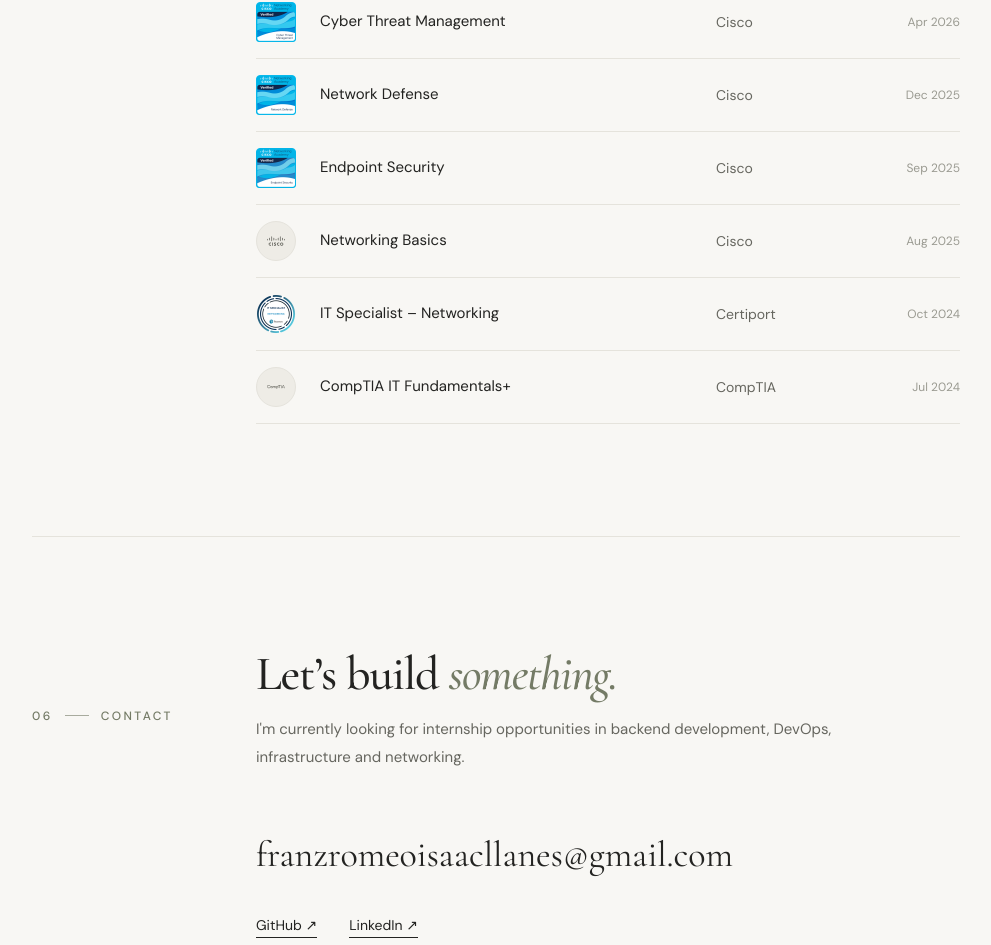
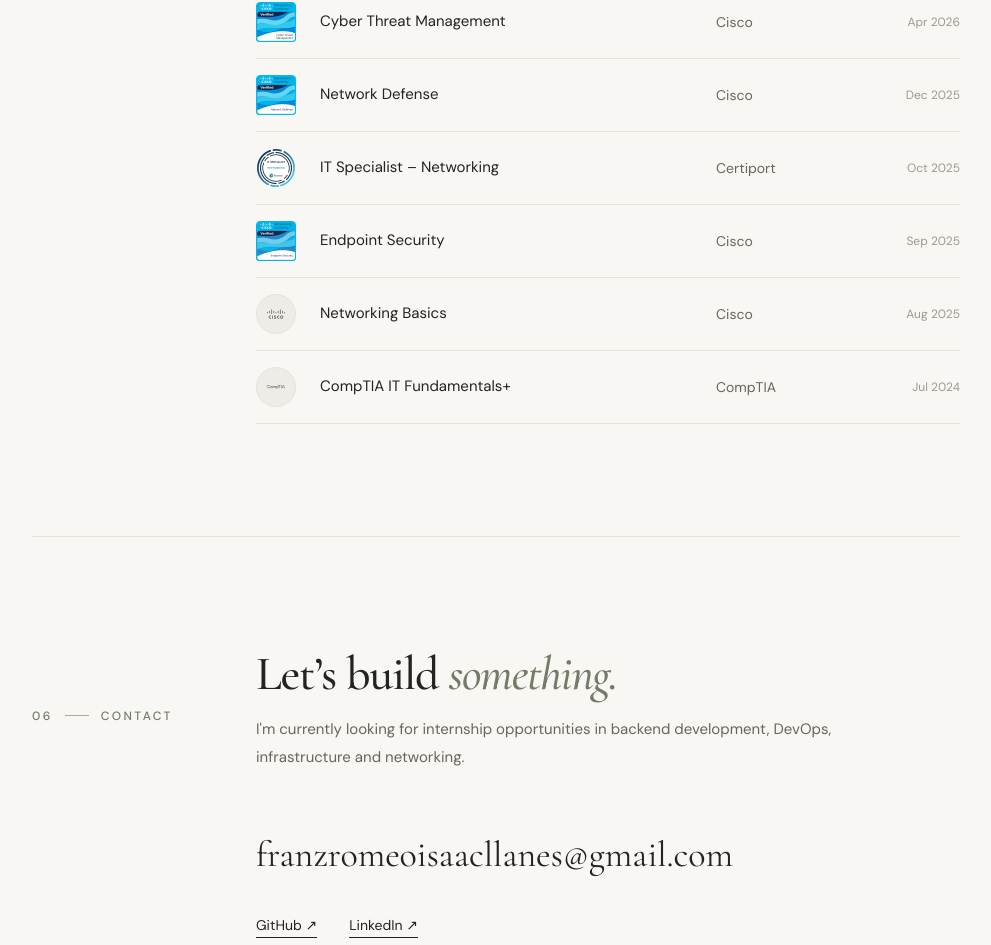
Before and after one commit to Hansaeng20/Franz_Portfolio, a React (Vite) app: page / in a window 1280 px wide. Shown: the part 5462-6407 px from the top of the page, without its empty margins (144-1135 px from the left). Built offline with nearby package versions, Linux system fonts and the light colour scheme.

Commit message:
Correct IT Specialist – Networking date to Oct 2025

```diff
--- a/src/data/portfolio.ts
+++ b/src/data/portfolio.ts
@@ -139,6 +139,13 @@ export const certifications: Certification[] = [
         url: 'https://www.credly.com/badges/3b0b5053-57c4-4f00-852a-8684f02308b1/public_url',
     },
     {
+        name: 'IT Specialist – Networking',
+        issuer: 'Certiport',
+        date: 'Oct 2025',
+        badge: '/badges/it-specialist-networking.png',
+        url: 'https://www.credly.com/badges/851594e0-21fe-4bda-a7da-a117e614101d/public_url',
+    },
+    {
         name: 'Endpoint Security',
         issuer: 'Cisco',
         date: 'Sep 2025',
@@ -147,13 +154,6 @@ export const certifications: Certification[] = [
     },
     { name: 'Networking Basics', issuer: 'Cisco', date: 'Aug 2025' },
     {
-        name: 'IT Specialist – Networking',
-        issuer: 'Certiport',
-        date: 'Oct 2024',
-        badge: '/badges/it-specialist-networking.png',
-        url: 'https://www.credly.com/badges/851594e0-21fe-4bda-a7da-a117e614101d/public_url',
-    },
-    {
         name: 'CompTIA IT Fundamentals+',
         issuer: 'CompTIA',
         date: 'Jul 2024',
```
